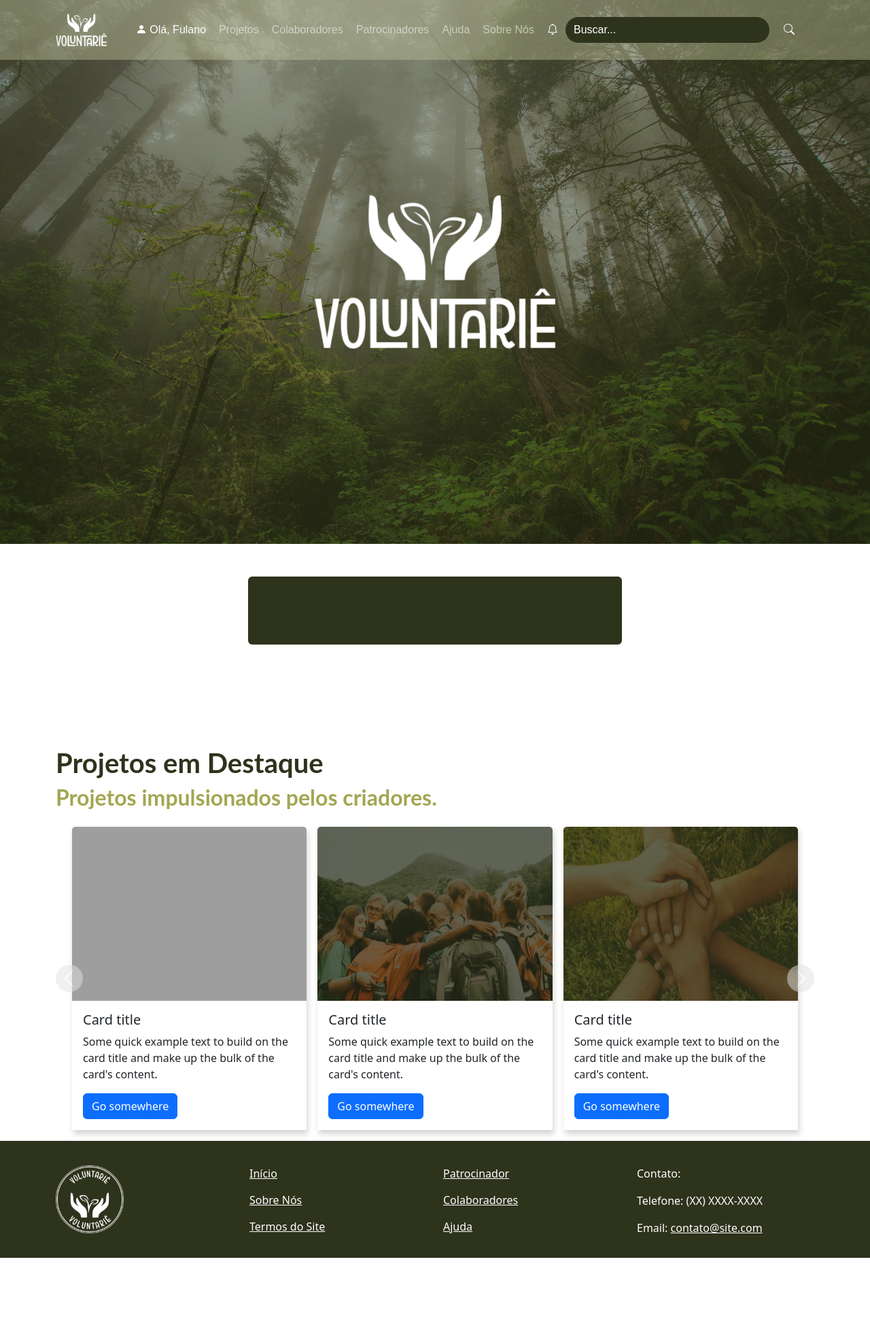
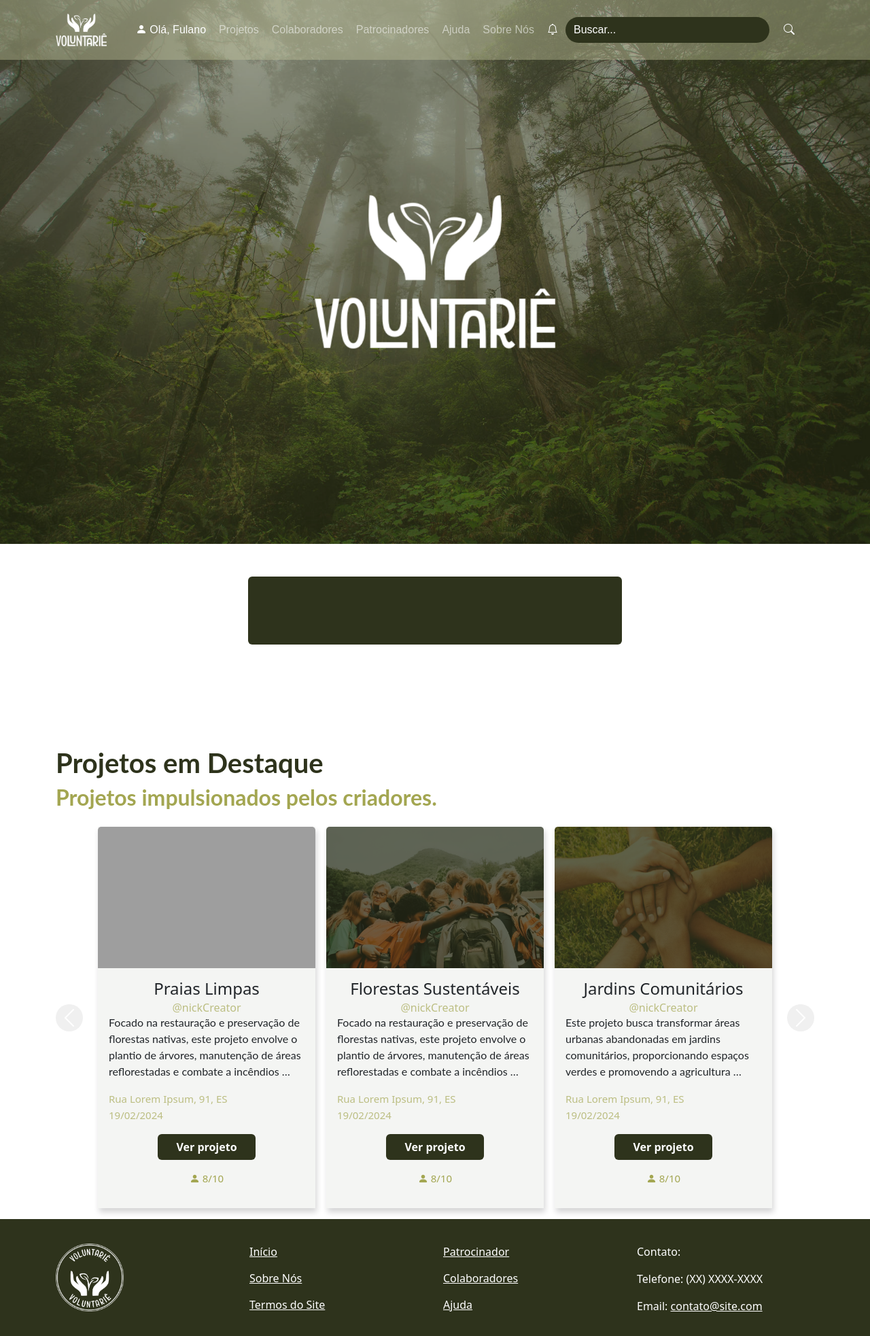
Before and after one commit to murilo5341/Voluntari-, a FastAPI app: page / in a window 1280 px wide. Shown: the whole page at 68% size. Before the commit the page ends 1850 px from the top, so only its background shows below. Run offline with FastAPI, Linux system fonts and the light colour scheme; some libraries are stand-ins or nearby versions; grey boxes are pictures that could not be loaded.

Commit message:
finalizando primeiro carrosel

```diff
--- a/templates/main/pages/index.html
+++ b/templates/main/pages/index.html
@@ -22,6 +22,7 @@
     .cards-wrapper{
         display: flex;
         justify-content: center;
+        flex-wrap: wrap
       }
       .card img {
         max-width: 100%;
@@ -32,6 +33,9 @@
         box-shadow: 2px 6px 8px 0 rgba(22, 22, 26, 0.18);
         border: none;
         border-radius: 0;
+        width: 20rem;
+        background-color: #F4F5F3;
+
       }
       .carousel-inner {
         padding: 1em;
@@ -45,9 +49,32 @@
         top: 50%;
         transform: translateY(-50%);
       }
+      .card-text{
+        white-space: pre-wrap;
+        overflow: hidden;
+        text-overflow: ellipsis;
+        font-family: 'lato';
+        display: -webkit-box;
+        -webkit-line-clamp: 4; /* Limita o número de linhas */
+        -webkit-box-orient: vertical;
+
+    }
+    .address,.date {
+      color: #a3a651b2;
+      font-size: 15px;
+      margin-right: 20px;
+      text-align: center;
+    }
+    .card-subtitle{
+      color: #a3a651b2;
+    }
+    .contagem,.people-icon {
+      color: #A3A651;
+      font-size: 15px;
+    }
       @media (min-width: 768px) {
         .card img {
-          height: 16em;
+          height: 13em;
         }
       }
   </style>
@@ -63,25 +90,43 @@
         <div class="card">
           <img src="/static/img/imagem_fundo.png" class="card-img-top" alt="...">
           <div class="card-body">
-            <h5 class="card-title">Card title</h5>
-            <p class="card-text">Some quick example text to build on the card title and make up the bulk of the card's content.</p>
-            <a href="#" class="btn btn-primary">Go somewhere</a>
+            <h5 class="card-title text-center fs-4">Praias Limpas</h5>
+            <h6 class="card-subtitle text-center">@nickCreator</h6>
+            <p class="card-text">Focado na restauração e preservação de florestas nativas, este projeto envolve o plantio de árvores, manutenção de áreas reflorestadas e combate a incêndios florestais. Os voluntários participam de atividades de reflorestamento, monitoramento da biodiversidade e campanhas educativas para a proteção das florestas.</p>
+            <p>
+              <span class="address">Rua Lorem Ipsum, 91, ES </span>
+              <span class="date">19/02/2024</span>
+            </p>
+            <a href="#" class="btn fw-semibold d-grid gap-2 col-6 mx-auto" style="color:white; background-color:#2E331C;">Ver projeto</a>
+            <p class="text-center pt-3" style="color: #A3A651; font-size: 15px;"><i class="bi bi-person-fill people-icon"></i> 8/10</p>
           </div>
         </div>
         <div class="card d-none d-md-block">
           <img src="/static/img/quemSomos.png" class="card-img-top" alt="...">
           <div class="card-body">
-            <h5 class="card-title">Card title</h5>
-            <p class="card-text">Some quick example text to build on the card title and make up the bulk of the card's content.</p>
-            <a href="#" class="btn btn-primary">Go somewhere</a>
-          </div>
+            <h5 class="card-title text-center fs-4">Florestas Sustentáveis</h5>
+            <h6 class="card-subtitle text-center">@nickCreator</h6>
+            <p class="card-text">Focado na restauração e preservação de florestas nativas, este projeto envolve o plantio de árvores, manutenção de áreas reflorestadas e combate a incêndios florestais. Os voluntários participam de atividades de reflorestamento, monitoramento da biodiversidade e campanhas educativas para a proteção das florestas.</p>
+              <p>
+                <span class="address">Rua Lorem Ipsum, 91, ES </span>
+                <span class="date">19/02/2024</span>
+              </p>
+              <a href="#" class="btn fw-semibold d-grid gap-2 col-6 mx-auto" style="color:white; background-color:#2E331C;">Ver projeto</a>
+              <p class="text-center pt-3" style="color: #A3A651; font-size: 15px;"><i class="bi bi-person-fill people-icon"></i> 8/10</p>
+            </div>
         </div>
         <div class="card d-none d-md-block">
           <img src="/static/img/projetos.png" class="card-img-top" alt="...">
           <div class="card-body">
-            <h5 class="card-title">Card title</h5>
-            <p class="card-text">Some quick example text to build on the card title and make up the bulk of the card's content.</p>
-            <a href="#" class="btn btn-primary">Go somewhere</a>
+            <h5 class="card-title text-center fs-4">Jardins Comunitários</h5>
+            <h6 class="card-subtitle text-center">@nickCreator</h6>
+            <p class="card-text">Este projeto busca transformar áreas urbanas abandonadas em jardins comunitários, proporcionando espaços verdes e promovendo a agricultura urbana. Voluntários trabalham juntos para preparar o solo, plantar hortaliças e flores, e manter os jardins. Além disso, o projeto promove oficinas de jardinagem e sustentabilidade para a comunidade local.</p>
+            <p>
+              <span class="address">Rua Lorem Ipsum, 91, ES </span>
+              <span class="date">19/02/2024</span>
+            </p>
+            <a href="#" class="btn fw-semibold d-grid gap-2 col-6 mx-auto" style="color:white; background-color:#2E331C;">Ver projeto</a>
+            <p class="text-center pt-3" style="color: #A3A651; font-size: 15px;"><i class="bi bi-person-fill people-icon"></i> 8/10</p>
           </div>
         </div>
       </div>
@@ -89,27 +134,27 @@
       <div class="carousel-item">
         <div class="cards-wrapper">
           <div class="card">
-            <img src="/static/img/imagem_fundo.png" class="card-img-top" alt="...">
+            <img src="..." class="card-img-top" alt="...">
+            <div class="card-body">
+              <h5 class="card-title">Florestas Sustentáveis</h5>
+              <p class="card-text">Some quick example text to build on the card title and make up the bulk of the card's content.</p>
+              <a href="#" class="btn btn-primary">Ver projeto</a>
+            </div>
+          </div>
+          <div class="card d-none d-md-block">
+            <img src="..." class="card-img-top" alt="...">
             <div class="card-body">
               <h5 class="card-title">Card title</h5>
               <p class="card-text">Some quick example text to build on the card title and make up the bulk of the card's content.</p>
-              <a href="#" class="btn btn-primary">Go somewhere</a>
+              <a href="#" class="btn btn-primary">Ver projeto</a>
             </div>
           </div>
           <div class="card d-none d-md-block">
-            <img src="/static/img/imagem_fundo.png" class="card-img-top" alt="...">
+            <img src="..." class="card-img-top" alt="...">
             <div class="card-body">
               <h5 class="card-title">Card title</h5>
               <p class="card-text">Some quick example text to build on the card title and make up the bulk of the card's content.</p>
-              <a href="#" class="btn btn-primary">Go somewhere</a>
-            </div>
-          </div>
-          <div class="card d-none d-md-block">
-            <img src="/static/img/imagem_fundo.png" class="card-img-top" alt="...">
-            <div class="card-body">
-              <h5 class="card-title">Card title</h5>
-              <p class="card-text">Some quick example text to build on the card title and make up the bulk of the card's content.</p>
-              <a href="#" class="btn btn-primary">Go somewhere</a>
+              <a href="#" class="btn btn-primary">Ver projeto</a>
             </div>
           </div>
         </div>
@@ -117,27 +162,27 @@
       <div class="carousel-item">
         <div class="cards-wrapper">
           <div class="card">
-            <img src="/static/img/imagem_fundo.png" class="card-img-top" alt="...">
+            <img src="..." class="card-img-top" alt="...">
             <div class="card-body">
               <h5 class="card-title">Card title</h5>
               <p class="card-text">Some quick example text to build on the card title and make up the bulk of the card's content.</p>
-              <a href="#" class="btn btn-primary">Go somewhere</a>
+              <a href="#" class="btn btn-primary">Ver projeto</a>
             </div>
           </div>
           <div class="card d-none d-md-block">
-            <img src="/static/img/imagem_fundo.png" class="card-img-top" alt="...">
+            <img src="..." class="card-img-top" alt="...">
             <div class="card-body">
               <h5 class="card-title">Card title</h5>
               <p class="card-text">Some quick example text to build on the card title and make up the bulk of the card's content.</p>
-              <a href="#" class="btn btn-primary">Go somewhere</a>
+              <a href="#" class="btn btn-primary">Ver projeto</a>
             </div>
           </div>
           <div class="card d-none d-md-block">
-            <img src="/static/img/imagem_fundo.png" class="card-img-top" alt="...">
+            <img src="..." class="card-img-top" alt="...">
             <div class="card-body">
               <h5 class="card-title">Card title</h5>
               <p class="card-text">Some quick example text to build on the card title and make up the bulk of the card's content.</p>
-              <a href="#" class="btn btn-primary">Go somewhere</a>
+              <a href="projeto.html" class="btn btn-primary mx-auto"></a>
             </div>
           </div>
         </div>
--- a/templates/shared/includes/card.html
+++ b/templates/shared/includes/card.html
@@ -15,7 +15,7 @@
         <div class="card-content">
             <h1>Título do Projeto</h1>
             <p class="username">@nick</p>
-            <p class="description">Lorem ipsum dolor sit amet, consectetur adipiscing elit, sed do eiusmod tempor incididunt ut labore et dolore magna aliqua. Ut enim ad minim veniam, quis nostrud exercitation ullamco laboris nisi ut aliquip ex ea commodo consequat.</p>
+            <p class="description">Este projeto visa a limpeza e conservação das praias locais, removendo lixo e resíduos que prejudicam a vida marinha e o ambiente costeiro. Voluntários se reúnem semanalmente para coletar detritos, separar materiais recicláveis e conscientizar a comunidade sobre a importância de manter as praias limpas.</p>
             <div class="card-content d-flex">
                 <!-- Restante do conteúdo do card -->
                 <p class="contagem"><i class="bi bi-person-fill people-icon"></i> 8/10</p>
--- a/templates/shared/pages/base_fundo.html
+++ b/templates/shared/pages/base_fundo.html
@@ -15,5 +15,6 @@
     </main>
     {%include "includes/footer.html"%}
     <script src="/static/lib/bootstrap/js/bootstrap.bundle.js"></script>
+
 </body>
 </html>
```
